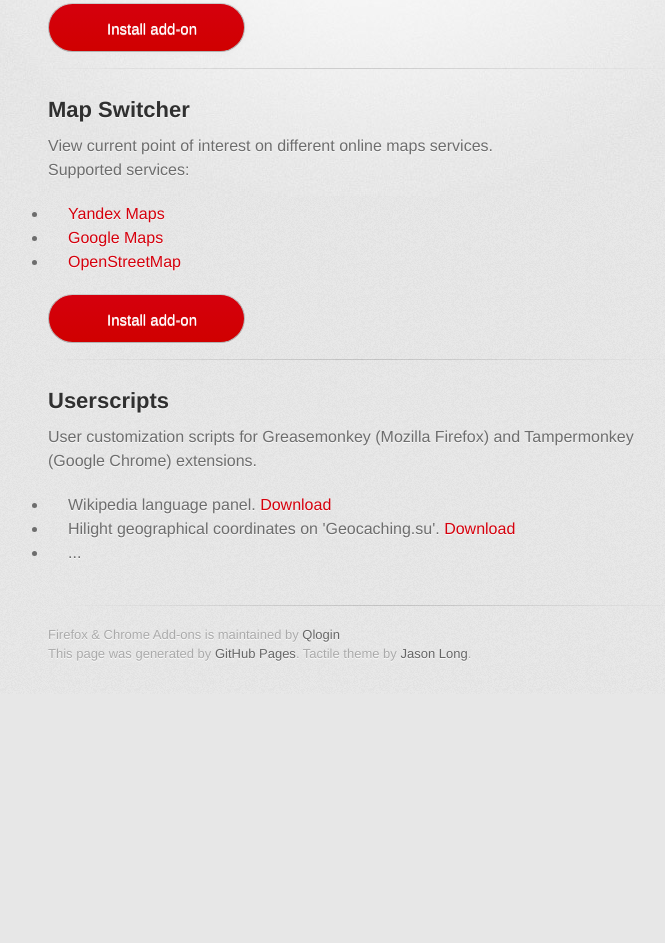
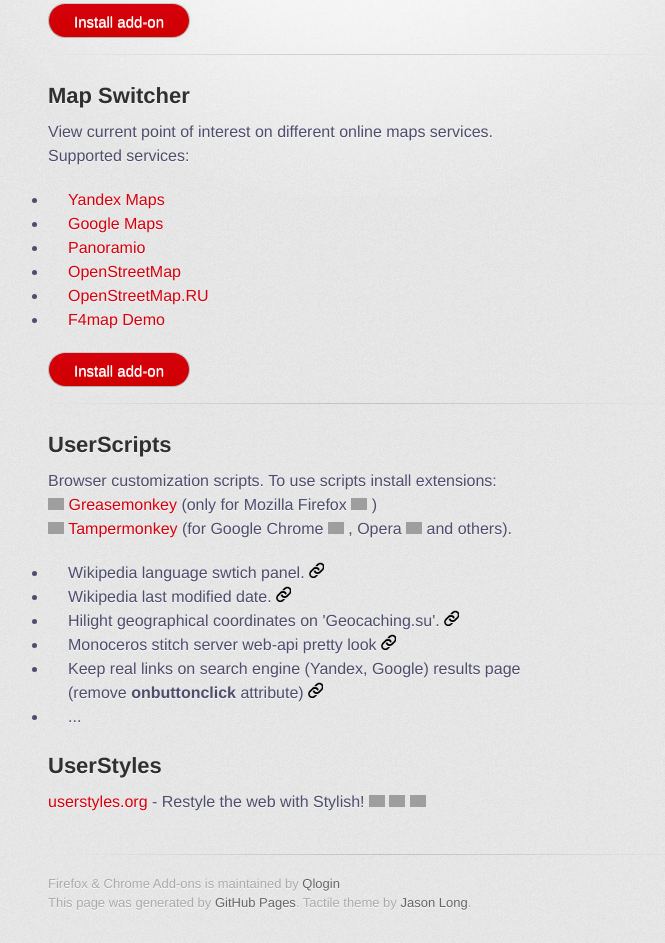
Before and after one commit to Qlogin/extensions, a plain HTML site: page index.html in a window 1280 px wide. Shown: the part 377-1320 px from the top of the page, without its empty margins (282-947 px from the left). Before the commit the page ends 1071 px from the top, so only its background shows below. Drawn offline with Linux system fonts and the light colour scheme; grey boxes are pictures that could not be loaded; a web font is replaced by a local one.

Commit message:
update info: add new links

```diff
--- a/index.html
+++ b/index.html
@@ -54,7 +54,10 @@
           <ul>
             <li><a href="https://maps.yandex.ru/">Yandex Maps</a></li>
             <li><a href="https://www.google.ru/maps/">Google Maps</a></li>
+            <li><a href="http://www.panoramio.com/map">Panoramio</a></li>
             <li><a href="http://www.openstreetmap.org/">OpenStreetMap</a></li>
+            <li><a href="http://openstreetmap.ru">OpenStreetMap.RU</a></li>
+            <li><a href="http://demo.f4map.com">F4map Demo</a></li>
           </ul>
 
           <a href="RELEASE/map-switch/map-switch.xpi" class="button install"><span>Install add-on</span></a>
@@ -63,16 +66,55 @@
           <h2>
             <a id="userscripts" class="anchor" href="#userscripts" aria-hidden="true">
               <span aria-hidden="true" class="octicon octicon-link"></span>
-            </a>Userscripts
+            </a>UserScripts
           </h2>
 
-          <p>User customization scripts for Greasemonkey (Mozilla Firefox) and Tampermonkey (Google Chrome) extensions.</p>
+          <p>Browser customization scripts. To use scripts install extensions:<br>
+            <a href="http://www.greasespot.net/"><img src="https://github.com/greasemonkey/greasemonkey/blob/master/skin/icon16.png?raw=true" width="16px"> Greasemonkey</a>
+            (only for Mozilla Firefox <a href="https://addons.mozilla.org/ru/firefox/addon/greasemonkey/">
+                <img src="http://people.mozilla.com/~faaborg/files/shiretoko/firefoxIcon/firefox-16.png" width="16px">
+            </a>)<br>
+            <a href="http://tampermonkey.net/"><img src="http://tampermonkey.net/images/icon48.png" width="16px"> Tampermonkey</a>
+            (for Google Chrome <a href="https://chrome.google.com/webstore/detail/tampermonkey/dhdgffkkebhmkfjojejmpbldmpobfkfo">
+              <img src="https://www.google.com/images/icons/product/chrome-16.png" width="16px">
+            </a>, Opera
+            <a href="https://addons.opera.com/ru/extensions/details/tampermonkey-beta">
+              <img src="http://www-static.operacdn.com/static-heap/a2/a24db423b009a30825c16e490aa0b2a0690fa07d/opera-browser.png" width="16px">
+            </a>
+            and others).
+          </p>
           <ul>
-            <li>Wikipedia language panel. <a href="gm_scripts/Wiki_Language_Flag/Wiki_Language_Flag.user.js">Download</a>
-            <li>Hilight geographical coordinates on 'Geocaching.su'. <a href="gm_scripts/Geocaching_coordinates/Geocaching_coordinates.user.js">Download</a>
+            <li>Wikipedia language swtich panel.
+              <a href="gm_scripts/Wiki_Language_Flag/Wiki_Language_Flag.user.js"><img src="images/link.png"></a>
+            <li>Wikipedia last modified date.
+              <a href="gm_scripts/Wiki_Article_Date/Wiki_Article_Date.user.js"><img src="images/link.png"></a>
+            <li>Hilight geographical coordinates on 'Geocaching.su'.
+              <a href="gm_scripts/Geocaching_coordinates/Geocaching_coordinates.user.js"><img src="images/link.png"></a>
+            <li>Monoceros stitch server web-api pretty look
+              <a href="gm_scripts/Monoceros_Links/Monoceros_Links.user.js"><img src="images/link.png"></a>
+            <li>Keep real links on search engine (Yandex, Google) results page<br>(remove <strong>onbuttonclick</strong> attribute)
+              <a href="gm_scripts/Yandex_Real_Link/Yandex_Real_Link.user.js"><img src="images/link.png"></a>
             <li>...
           </ul>
+          <h2>
+            <a id="userstyles" class="anchor" href="#userstyles" aria-hidden="true">
+              <span aria-hidden="true" class="octicon octicon-link"></span>
+            </a>UserStyles
+          </h2>
         </section>
+
+        <p>
+            <a href="http://userstyles.org">userstyles.org</a> - Restyle the web with Stylish!
+            <a href="https://addons.mozilla.org/ru/firefox/addon/stylish">
+              <img src="http://people.mozilla.com/~faaborg/files/shiretoko/firefoxIcon/firefox-16.png" width="16px">
+            </a>
+            <a href="https://chrome.google.com/webstore/detail/stylish/fjnbnpbmkenffdnngjfgmeleoegfcffe">
+              <img src="http://www.google.com/images/icons/product/chrome-16.png" width="16px">
+            </a>
+            <a href="https://addons.opera.com/ru/extensions/details/stylish-for-opera">
+              <img src="http://www-static.operacdn.com/static-heap/a2/a24db423b009a30825c16e490aa0b2a0690fa07d/opera-browser.png" width="16px">
+            </a>
+        </p>
 
         <footer>
           Firefox &amp; Chrome Add-ons is maintained by <a href="https://github.com/Qlogin">Qlogin</a><br>
--- a/stylesheets/stylesheet.css
+++ b/stylesheets/stylesheet.css
@@ -51,7 +51,7 @@
   font-family: 'Helvetica Neue', Helvetica, Arial, serif;
   font-size: 1em;
   line-height: 1.5;
-  color: #6d6d6d;
+  color: #4d4d6d;
   text-shadow: 0 1px 0 rgba(255, 255, 255, 0.8);
   background: #e7e7e7 url(../images/body-bg.png) 0 0 repeat;
 }
@@ -153,6 +153,8 @@
 }
 
 a.button.install {
+  width: 130px;
+  padding: 5px 5px 5px 5px;
   background: #d5000d;
   background: -moz-linear-gradient(top,  #d5000d 0%, #d00000 100%); /* FF3.6+ */
   background: -webkit-gradient(linear, left top, left bottom, color-stop(0%,#d5000d), color-stop(100%,#d00000)); /* Chrome,Safari4+ */
@@ -164,6 +166,10 @@
   color: white;
   float: none;
   font-weight: normal;
+}
+
+a.button.install span {
+    padding-left: 20px;
 }
 
 #download-zip span {
```
Also changed, not shown: images/link.png (added).
